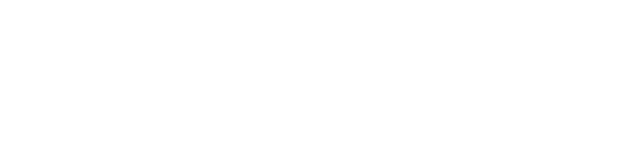
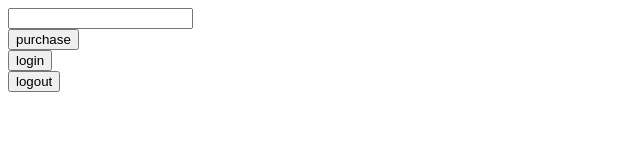
Before and after one commit to chang-brian/chang-brian.github.io, a plain HTML site: page journeys-only.html in a window 1280 px wide. Shown: the whole page, without its empty margins (0-640 px from the left). Drawn offline with Linux system fonts and the light colour scheme.

Commit message:
webapp refer

```diff
--- a/journeys-only.html
+++ b/journeys-only.html
@@ -1,10 +1,40 @@
+<!DOCTYPE html>
 <html>
-  <head>
+ 	<head>
+ 	<body>
 
-  <script type="text/javascript">
-  (function(b,r,a,n,c,h,_,s,d,k){if(!b[n]||!b[n]._q){for(;s<_.length;)c(h,_[s++]);d=r.createElement(a);d.async=1;d.src="https://cdn.branch.io/branch-latest.min.js";k=r.getElementsByTagName(a)[0];k.parentNode.insertBefore(d,k);b[n]=h}})(window,document,"script","branch",function(b,r){b[r]=function(){b._q.push([r,arguments])}},{_q:[],_v:1},"addListener applyCode banner closeBanner creditHistory credits data deepview deepviewCta first getCode init link logout redeem referrals removeListener sendSMS setBranchViewData setIdentity track validateCode".split(" "), 0);
-  branch.init('key_live_hkDytPACtipny3N9XmnbZlapBDdj4WIL');
-  </script>
 
-  </head>
+	<input id="signin" type="text">
+
+ 	<script type="text/javascript">
+ 	(function(b,r,a,n,c,h,_,s,d,k){if(!b[n]||!b[n]._q){for(;s<_.length;)c(h,_[s++]);d=r.createElement(a);d.async=1;d.src="https://cdn.branch.io/branch-latest.min.js";k=r.getElementsByTagName(a)[0];k.parentNode.insertBefore(d,k);b[n]=h}})(window,document,"script","branch",function(b,r){b[r]=function(){b._q.push([r,arguments])}},{_q:[],_v:1},"addListener applyCode banner closeBanner creditHistory credits data deepview deepviewCta first getCode init link logout redeem referrals removeListener sendSMS setBranchViewData setIdentity track validateCode".split(" "), 0);
+ 	branch.init('key_live_bgCxN191LeyXKuRnTAMlRfebAtl1RBc7');
+
+	function purchase() {
+		branch.track("phone", {}, callback(err));
+		alert("success!");
+	}
+
+	function login() {
+		var id = document.getElementById("signin").value;
+		branch.setIdentity(id);
+		alert("success!");
+	}
+
+	function logout() {
+		branch.logout();
+		alert("success!");
+	}
+
+	</script>
+
+ 	<br>
+	<input id="purchase" type="button" value="purchase" onClick="purchase()">
+	<br>
+	<input id="login" type="button" value="login" onClick="login()">
+	<br>
+	<input id="logout" type="button" value="logout" onClick="logout()">
+
+ 	</body>
+	</head>
 </html>
```
